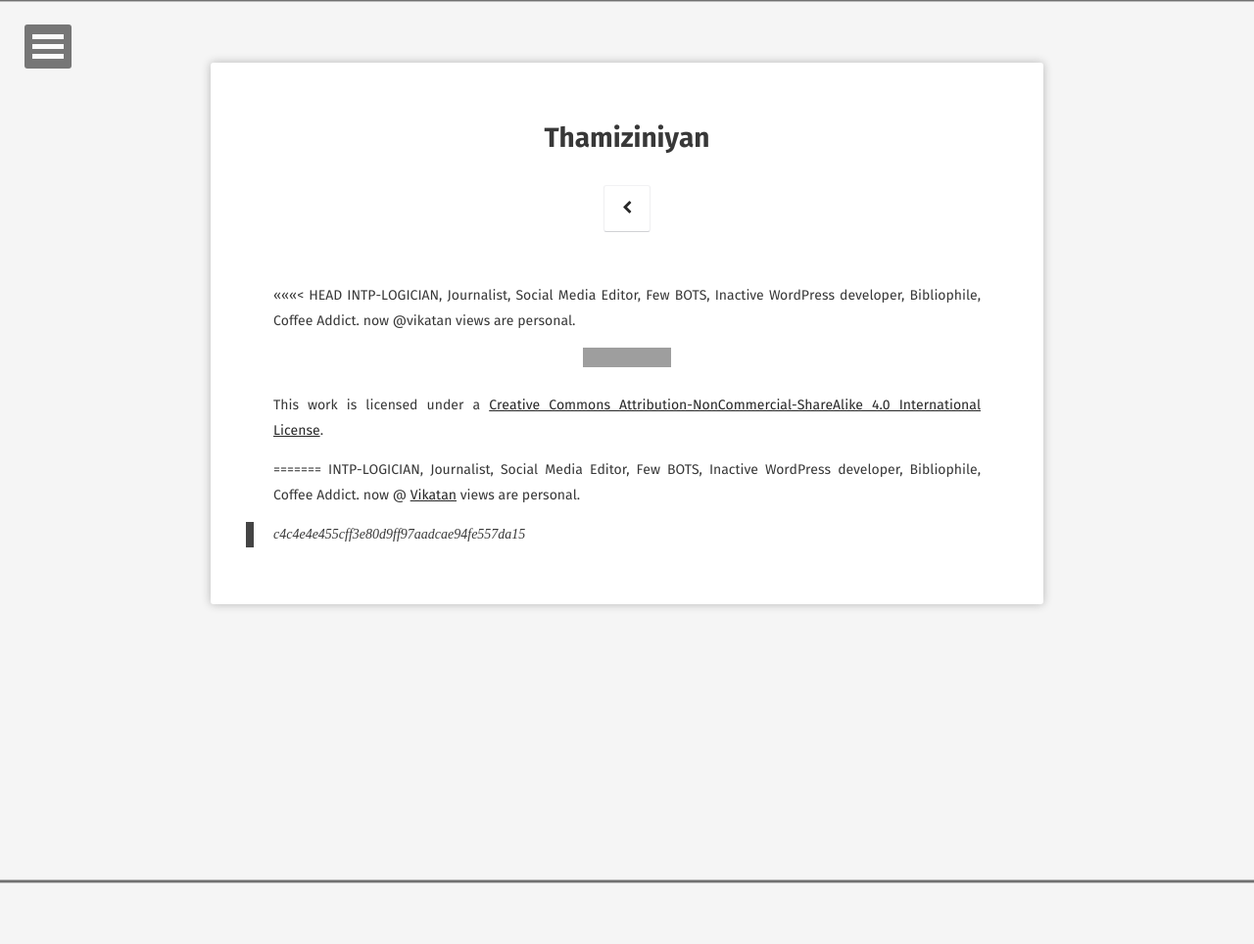
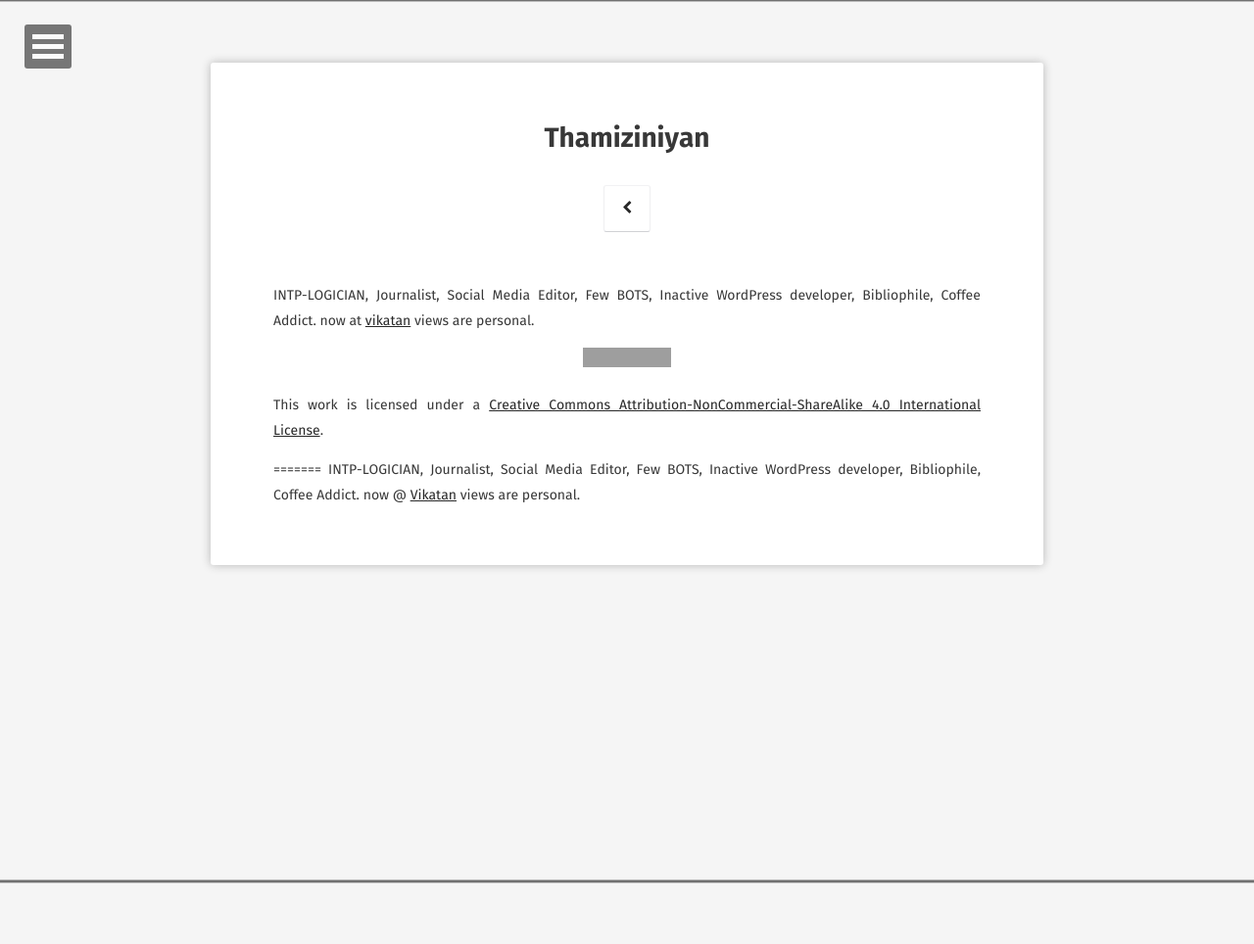
Before and after one commit to iniyan/iniyan.github.io, a Jekyll site: the page built from about/index.md, in a window 1280 px wide. Shown: the whole page at 98% size. Built offline with Jekyll 4.4.1, drawn with Linux system fonts in a browser that asks for light colours; some web fonts are replaced; grey boxes are pictures that could not be loaded.

Commit message:
Update index.md

```diff
--- a/about/index.md
+++ b/about/index.md
@@ -8,11 +8,10 @@ comments: false
 published: true
 ---
 
-<<<<<<< HEAD
-INTP-LOGICIAN, Journalist, Social Media Editor, Few BOTS, Inactive WordPress developer, Bibliophile, Coffee Addict. now @vikatan views are personal.
+
+INTP-LOGICIAN, Journalist, Social Media Editor, Few BOTS, Inactive WordPress developer, Bibliophile, Coffee Addict. now at <a href="https:www.vikatan.com"> vikatan</a> views are personal.
 
 <a rel="license" href="http://creativecommons.org/licenses/by-nc-sa/4.0/"><img alt="Creative Commons Licence" style="border-width:0" src="https://i.creativecommons.org/l/by-nc-sa/4.0/88x31.png" /></a><br />This work is licensed under a <a rel="license" href="http://creativecommons.org/licenses/by-nc-sa/4.0/">Creative Commons Attribution-NonCommercial-ShareAlike 4.0 International License</a>.
 
 =======
 INTP-LOGICIAN, Journalist, Social Media Editor, Few BOTS, Inactive WordPress developer, Bibliophile, Coffee Addict. now @ [Vikatan](https://vikatan.com) views are personal.
->>>>>>> c4c4e4e455cff3e80d9ff97aadcae94fe557da15
```
